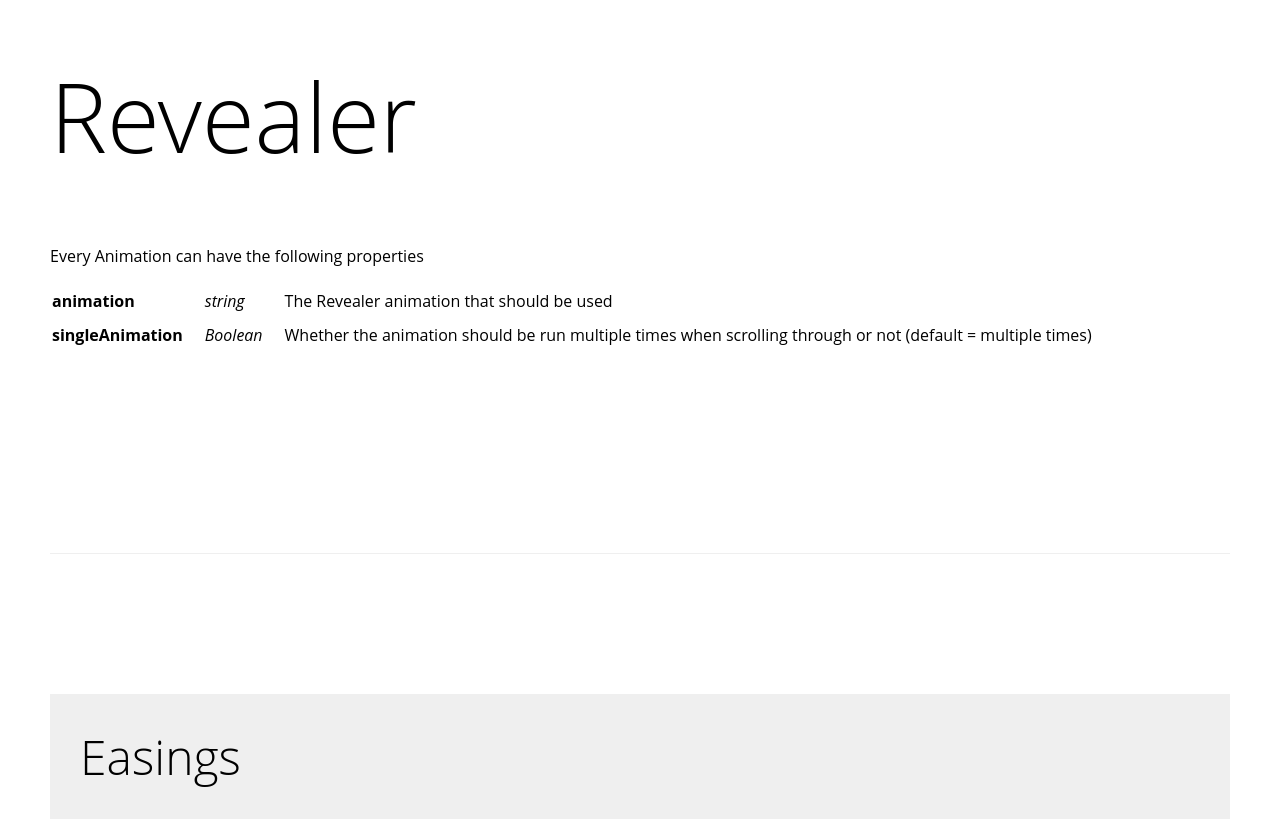
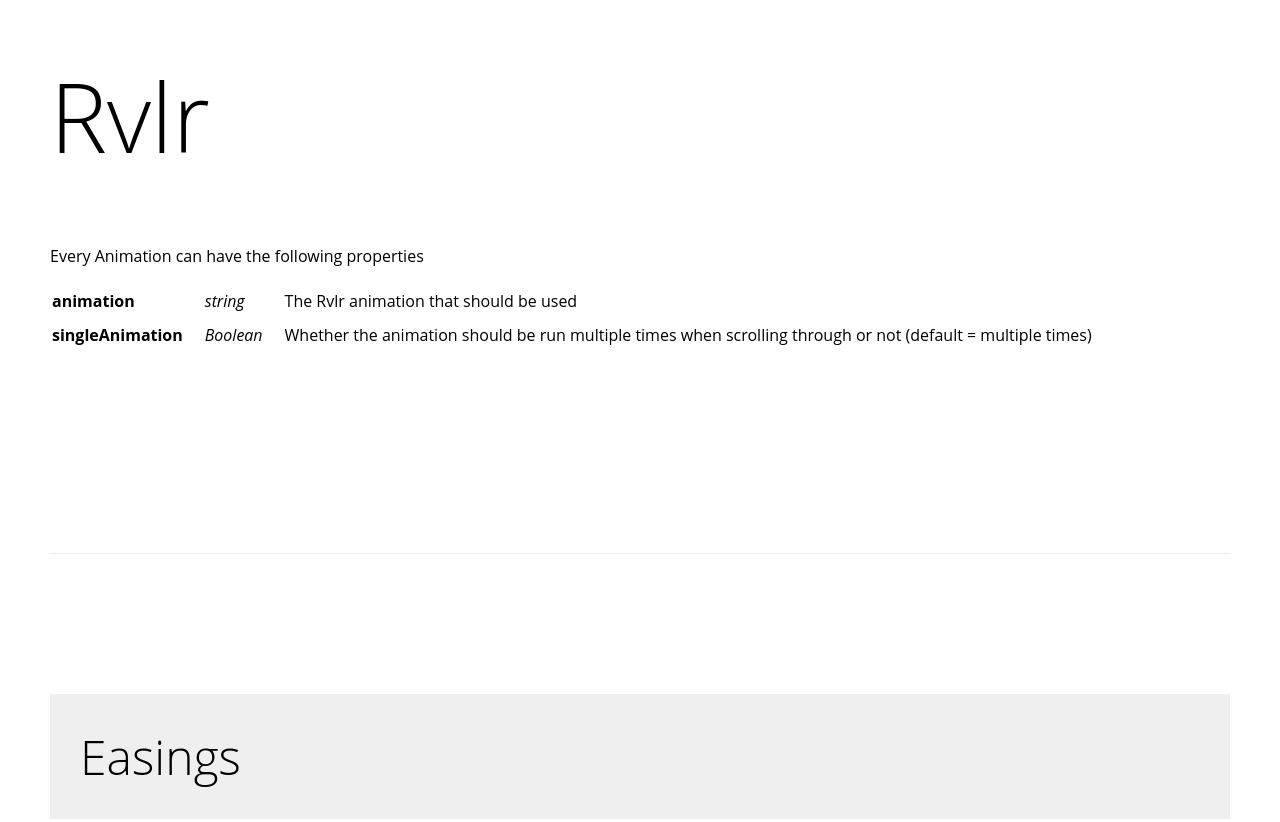
Before and after one commit to firsara/revealer, a website: page src/index.html in a window 1280 px wide. Shown: the top 822 px of the page. Drawn offline with Linux system fonts and the light colour scheme.

Commit message:
rename repository

```diff
--- a/package.json
+++ b/package.json
@@ -1,12 +1,12 @@
 {
-  "name": "revealer",
+  "name": "rvlr",
   "version": "0.1.0",
   "main": "src/index.js",
   "author": "Fabian Irsara <info@fabianirsara.com>",
   "license": "MIT",
   "repository": {
     "type": "git",
-    "url": "git@github.com:firsara/revealer.git"
+    "url": "git@github.com:firsara/rvlr.git"
   },
   "scripts": {
     "commit": "yarn run precommit && git-cz",
--- a/src/index.html
+++ b/src/index.html
@@ -50,14 +50,14 @@
     }
   </style>
 <body>
-  <h1 data-rvlr-animation="fadein" data-rvlr-delay="200" data-rvlr-singleAnimation="true">Revealer</h1>
+  <h1 data-rvlr-animation="fadein" data-rvlr-delay="200" data-rvlr-singleAnimation="true">Rvlr</h1>
   <p data-rvlr-animation="fadein" data-rvlr-delay="300" data-rvlr-singleAnimation="true">Every Animation can have the following properties</p>
 
   <table>
     <tr data-rvlr-animation="fadein" data-rvlr-delay="400" data-rvlr-singleAnimation="true">
       <td><strong>animation</strong></td>
       <td><em>string</em></td>
-      <td><span>The Revealer animation that should be used</span></td>
+      <td><span>The Rvlr animation that should be used</span></td>
     </tr>
     <tr data-rvlr-animation="fadein" data-rvlr-delay="500" data-rvlr-singleAnimation="true">
       <td><strong>singleAnimation</strong></td>
```
Also changed, not shown: CHANGELOG.md, README.md, dist/index.html, dist/rvlr.js.
